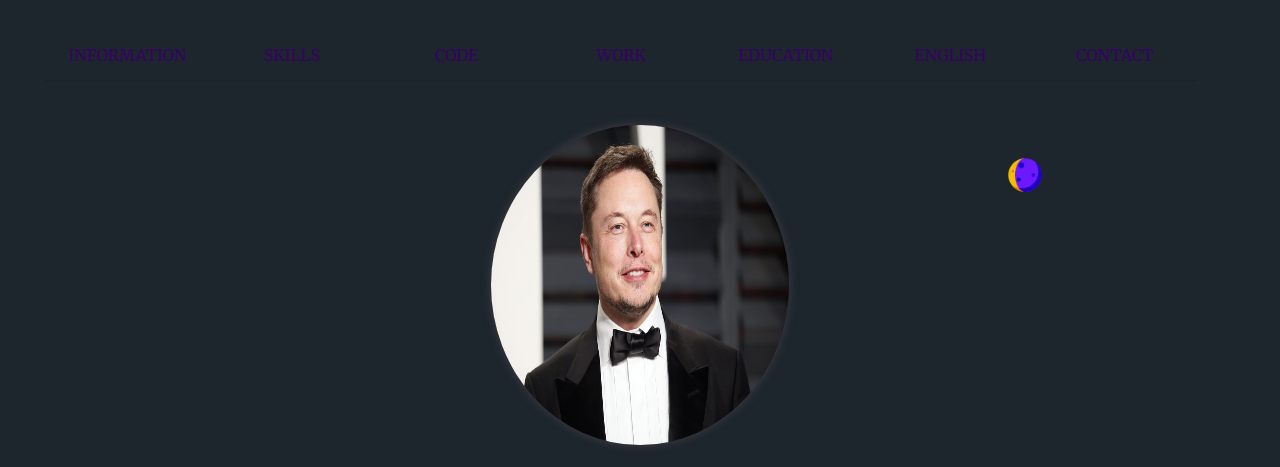
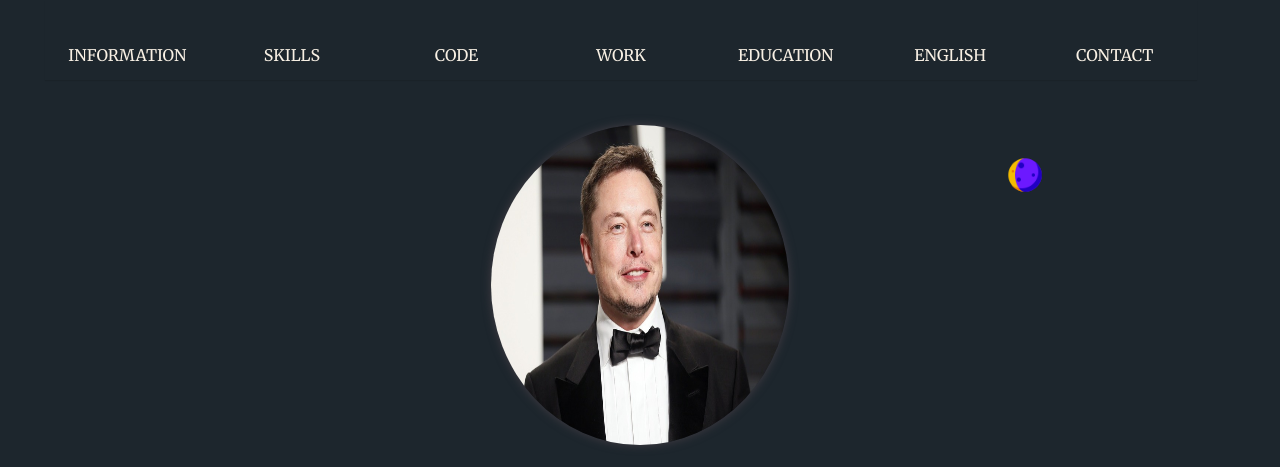
Before and after one commit to evgeniiDJS/rsschool-cv, a website with bundled scripts: page index.html in a window 1280 px wide. Both pictures are taken after a click on the element 1025 px from the left and 175 px from the top of the page. Shown: the top 467 px of the page. Built offline with nearby package versions, Linux system fonts and the light colour scheme; a web font is replaced by a local one.

Commit message:
feat: add dark themes

```diff
--- a/index.js
+++ b/index.js
@@ -1,5 +1,9 @@
 import { changeTimesDark } from './js/changeTimesDark.js';
 
-changeTimesDark();
-
-hljs.initHighlightingOnLoad();
+try {
+    changeTimesDark();
+    hljs.initHighlightingOnLoad();
+}
+catch(err) {
+    console.err(err)
+}
--- a/js/changeTimesDark.js
+++ b/js/changeTimesDark.js
@@ -1,15 +1,20 @@
 export async function changeTimesDark() {
     const change__fone = document.querySelector('.change__fone');
     const nav = document.querySelector('.nav');
-    const myCodingText = document.querySelector('.adapt')
-    const titles__first = document.querySelector('.titles__first')
-    const titles__last = document.querySelector('.titles__last')
+    const myCodingText = document.querySelector('.adapt');
+    const titles__first = document.querySelector('.titles__first');
+    const titles__last = document.querySelector('.titles__last');
+    const btn__menu = document.querySelectorAll('.btn__menu');
 
     await change__fone.addEventListener('click', () => {
         document.body.classList.toggle('dark__times');
         document.body.classList.toggle('lite__times');
         nav.classList.toggle('nav');
         nav.classList.toggle('nav__none');
+        btn__menu.forEach( (el) => {
+            el.classList.toggle('btn__menu');
+            el.classList.toggle('btn__menu__black');
+        });
         myCodingText.classList.toggle('adapt');
         myCodingText.classList.toggle('adapt__color');
         titles__first.classList.toggle('titles__first');
--- a/style.css
+++ b/style.css
@@ -71,6 +71,19 @@ div {
     position: relative;
     font-family: 'Merriweather', serif;
     color: #380066;
+    text-decoration: none;
+    text-transform: uppercase;
+    font-size: 16px;
+    transition: all 0.5s;
+}
+
+.btn__menu__black {
+    display: inline-block;
+    line-height: 1;
+    cursor: pointer;
+    position: relative;
+    font-family: 'Merriweather', serif;
+    color: #f8f0e4;
     text-decoration: none;
     text-transform: uppercase;
     font-size: 16px;
```
